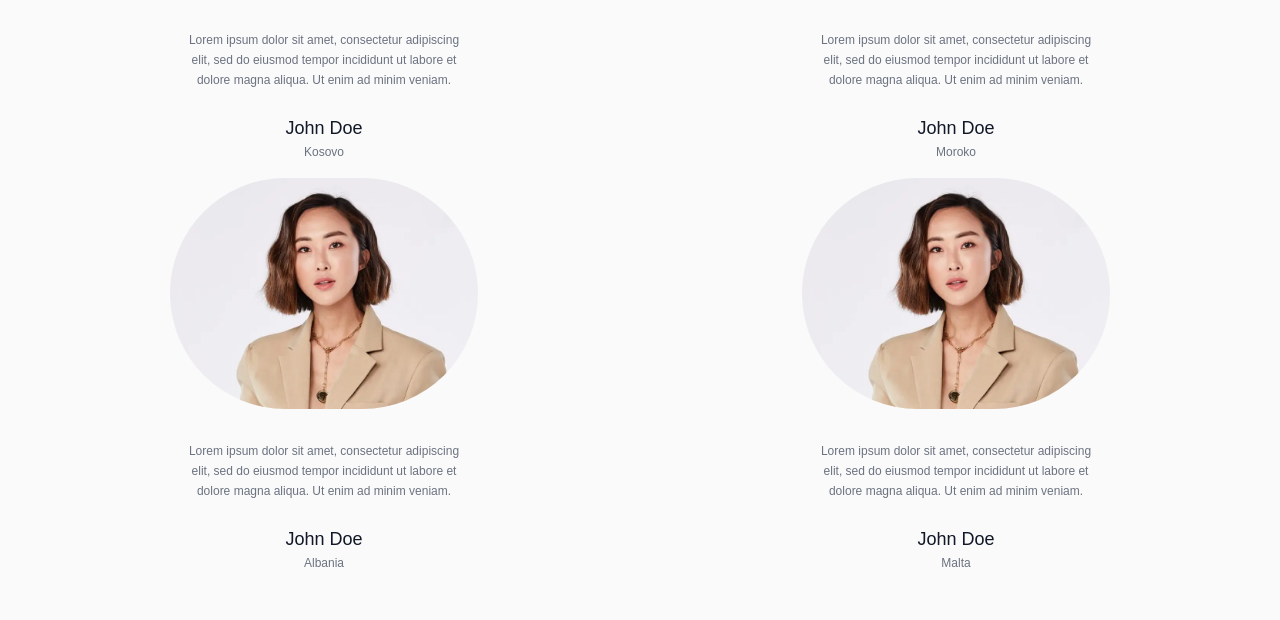
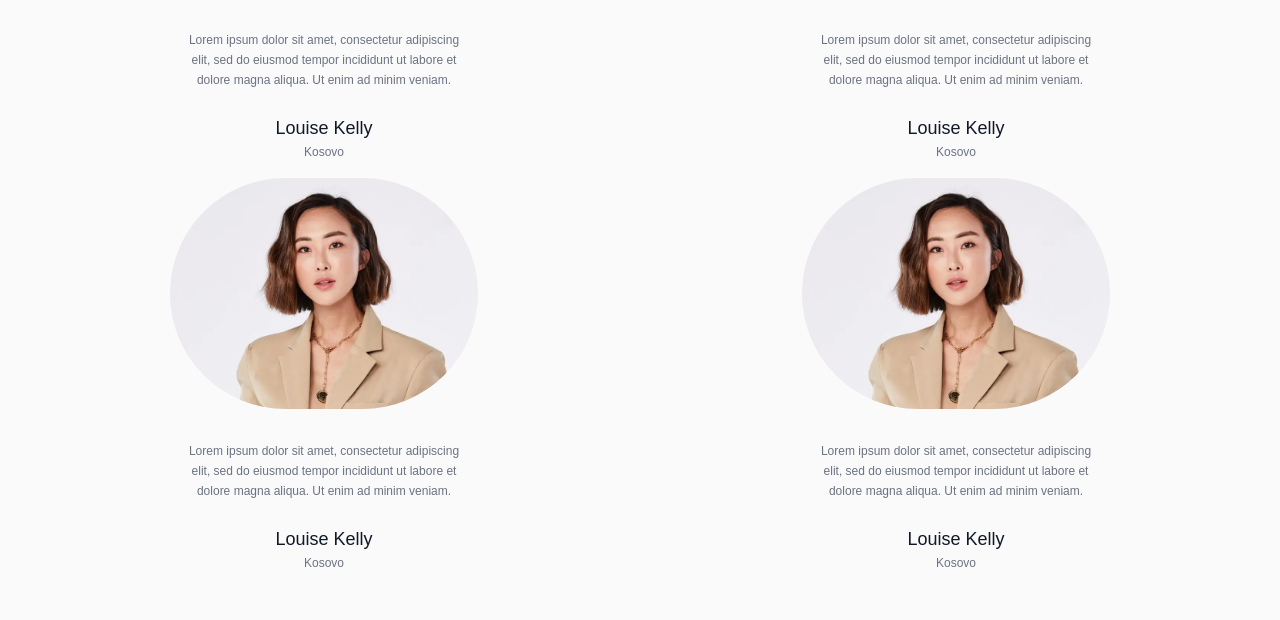
Before and after one commit to MorinaElsa/ReactJS-Tailwind-VlogTemplate, a React (Create React App) app: page / in a window 1280 px wide. Shown: the part 2342-2962 px from the top of the page. Built offline with nearby package versions, Linux system fonts and the light colour scheme.

Commit message:
data change

```diff
--- a/src/data/influencersData.js
+++ b/src/data/influencersData.js
@@ -1,11 +1,11 @@
-import influencerImg from '../img/influencer.png'
+import influencerImg from "../img/influencer.png";
 const dataInfluencer = [
   {
     Id: "1",
     img: influencerImg,
     quote:
       " Lorem ipsum dolor sit amet, consectetur adipiscing elit, sed do eiusmod tempor incididunt ut labore et dolore magna aliqua. Ut enim ad minim veniam. ",
-    fullname: " John Doe ",
+    fullname: " Louise Kelly ",
     place: "Kosovo",
   },
   {
@@ -13,27 +13,25 @@ const dataInfluencer = [
     img: influencerImg,
     quote:
       " Lorem ipsum dolor sit amet, consectetur adipiscing elit, sed do eiusmod tempor incididunt ut labore et dolore magna aliqua. Ut enim ad minim veniam.  ",
-    fullname: " John Doe ",
-    place: "Moroko",
+    fullname: " Louise Kelly ",
+    place: "Kosovo",
   },
   {
     Id: "3",
     img: influencerImg,
     quote:
       " Lorem ipsum dolor sit amet, consectetur adipiscing elit, sed do eiusmod tempor incididunt ut labore et dolore magna aliqua. Ut enim ad minim veniam.",
-    fullname: " John Doe ",
-    place: "Albania",
+    fullname: " Louise Kelly ",
+    place: "Kosovo",
   },
   {
     Id: "4",
     img: influencerImg,
     quote:
       " Lorem ipsum dolor sit amet, consectetur adipiscing elit, sed do eiusmod tempor incididunt ut labore et dolore magna aliqua. Ut enim ad minim veniam. ",
-    fullname: " John Doe ",
-    place: "Malta",
+    fullname: " Louise Kelly ",
+    place: "Kosovo",
   },
-
-
 ];
 
 export default dataInfluencer;
```
